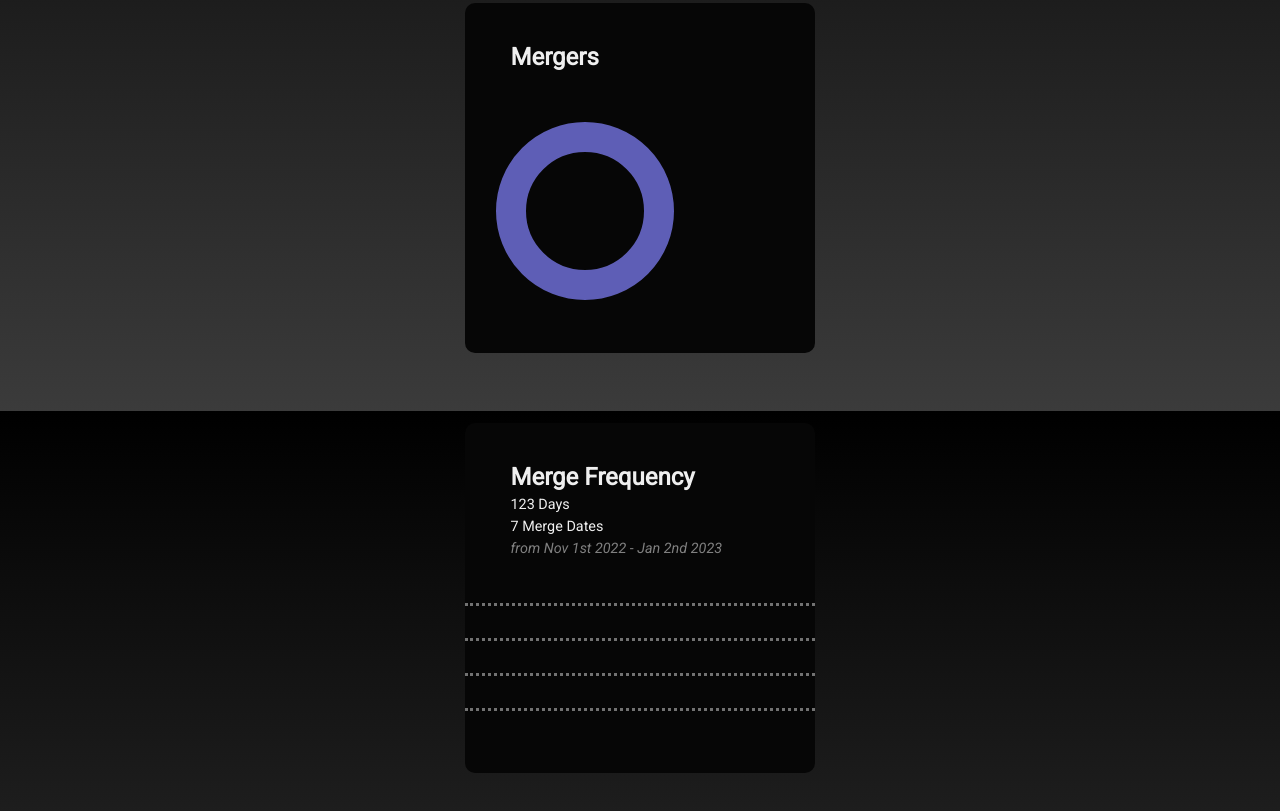
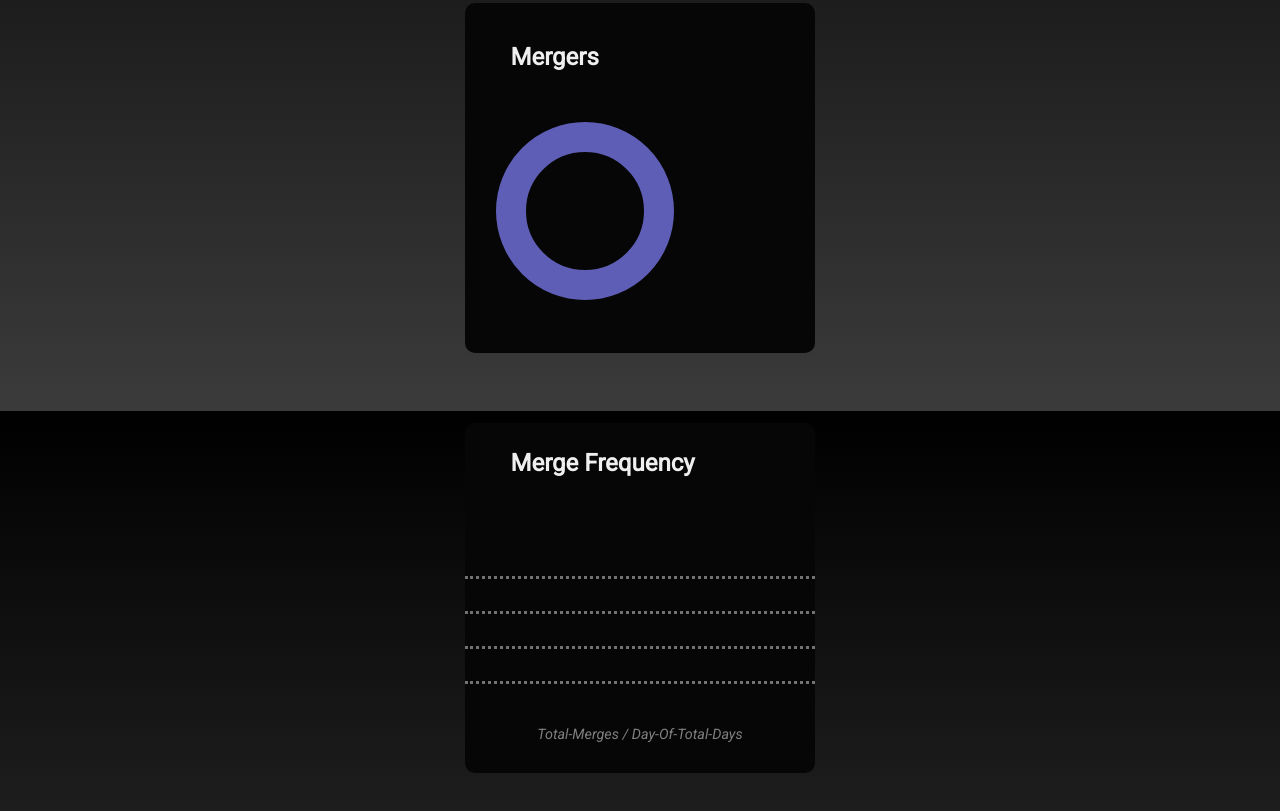
Before and after one commit to benlazzero/GHPR-Stats, a website: page public/results.html in a window 1280 px wide. Shown: the part 1189-2000 px from the top of the page. Drawn offline with Linux system fonts and the light colour scheme.

```diff
--- a/public/results.css
+++ b/public/results.css
@@ -265,7 +265,7 @@
 
 .freq-graph h3 {
   font-size: 1.5rem;
-  margin-top: 40px;
+  margin-top: 26px;
   align-self: flex-start;
   margin-left: 13%;
   margin-bottom: 5px;
@@ -283,6 +283,14 @@
   font-style: italic;
 }
 
+#freq-info {
+  margin: 0;
+  margin-top: 10px;
+  align-self: center;
+  color: grey;
+  font-style: italic;
+}
+
 .gb-graph {
   position: relative;
   display: flex;
@@ -293,6 +301,20 @@
   width: 100%;
   overflow-x: scroll;
   overflow-y: hidden;
+}
+
+.gb-graph::-webkit-scrollbar {
+  width: 1em;
+}
+
+.gb-graph::-webkit-scrollbar-track {
+  box-shadow: inset 0 0 6px rgba(152, 152, 152, 0.3);
+}
+
+.gb-graph::-webkit-scrollbar-thumb {
+  background-color: darkgrey;
+  outline: 1px solid slategrey;
+  border-radius: 10px;
 }
 
 .gb-graph hr {
--- a/public/results.html
+++ b/public/results.html
@@ -74,13 +74,11 @@
           </div>
           <div class="avg-days freq-graph">
             <h3>Merge Frequency</h3>
-            <p>123 Days</p>
-            <p>7 Merge Dates</p>
-            <p class="freq-dates">from Nov 1st 2022 - Jan 2nd 2023</p>
             <div class="gb-graph">
               <style>.gb-graph hr {width: 350px}</style> <!-- length of graph (100% = 7 data points @ 30px apart)-->
               <hr><hr><hr><hr>
             </div>
+            <p id="freq-info"> Total-Merges / Day-Of-Total-Days</p>
           </div>
         </section>
       </main>
--- a/src/apiFetch.js
+++ b/src/apiFetch.js
@@ -37,7 +37,6 @@
   let allPrs = []
   for (let i = 0; i < Urls.length; i++) {
     let prRequest = await GetSinglePrPage(Urls[i])
-    console.log(typeof(prRequest) + i)
     if (prRequest.length < 100) {
       totalLength += prRequest.length
       allPrs.push(prRequest)
```
Also changed, not shown: src/server.js (+14 -8 lines).
